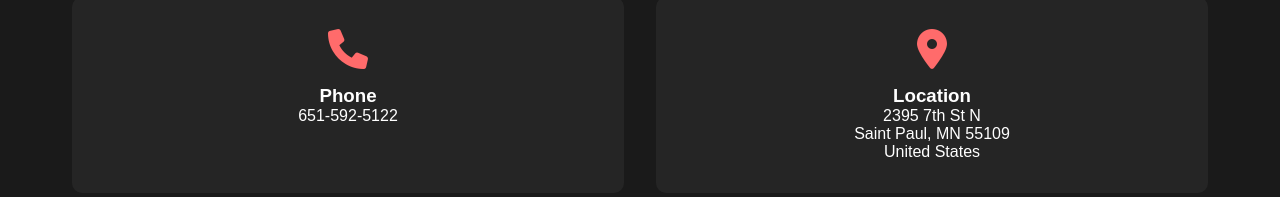
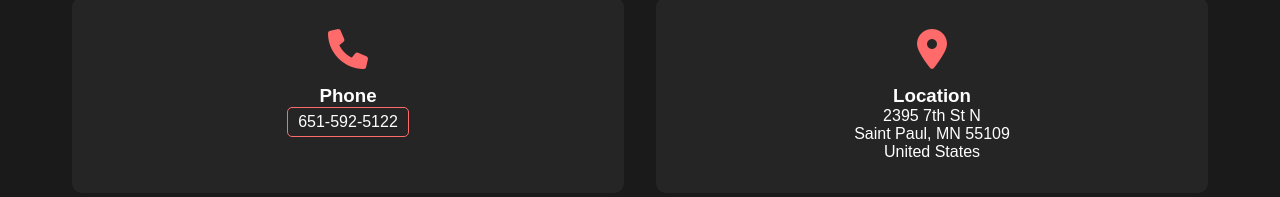
Before and after one commit to Bankroll2025/inked-by-chris, a plain HTML site: page index.html in a window 1280 px wide. Shown: the part 2558-2755 px from the top of the page. Drawn offline with Linux system fonts and the light colour scheme.

Commit message:
Enhance phone number link with proper formatting and styling

```diff
--- a/index.html
+++ b/index.html
@@ -84,7 +84,7 @@
                     <div class="contact-card">
                         <i class="fas fa-phone"></i>
                         <h3>Phone</h3>
-                        <p><a href="tel:651-592-5122">651-592-5122</a></p>
+                        <p><a href="tel:+16515925122" class="phone-link">651-592-5122</a></p>
                     </div>
                     <div class="contact-card">
                         <i class="fas fa-map-marker-alt"></i>
--- a/styles.css
+++ b/styles.css
@@ -251,6 +251,23 @@ body::before {
     font-size: 1.1rem;
     line-height: 1.8;
     color: #f0f0f0;
+}
+
+.phone-link {
+    color: var(--text-color);
+    text-decoration: none;
+    transition: color 0.3s ease, transform 0.3s ease;
+    display: inline-block;
+    padding: 5px 10px;
+    border: 1px solid var(--accent-color);
+    border-radius: 5px;
+    background-color: transparent;
+}
+
+.phone-link:hover {
+    color: var(--accent-color);
+    transform: scale(1.05);
+    box-shadow: 0 0 10px var(--glow-color);
 }
 
 @media (max-width: 768px) {
```
